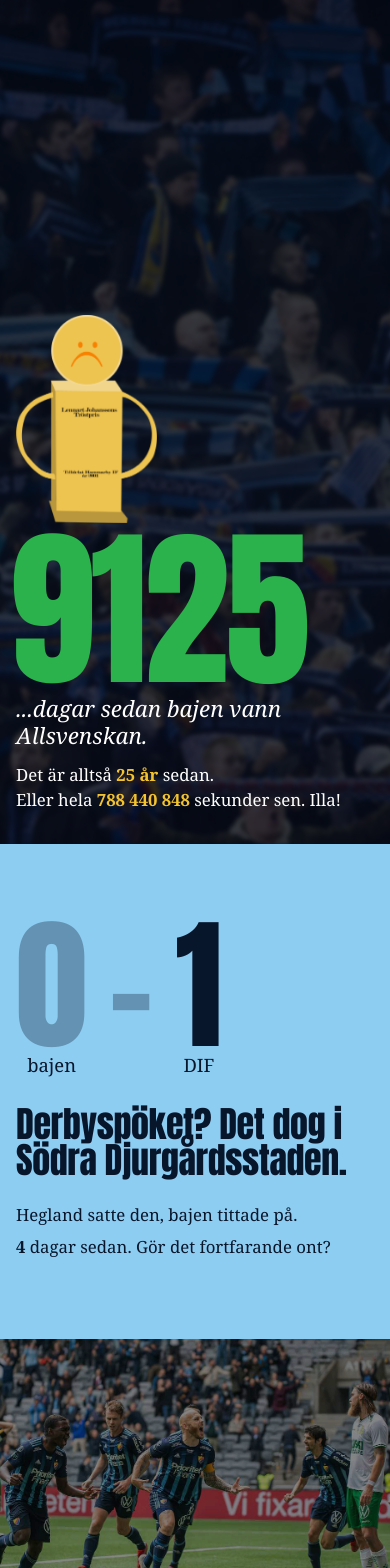
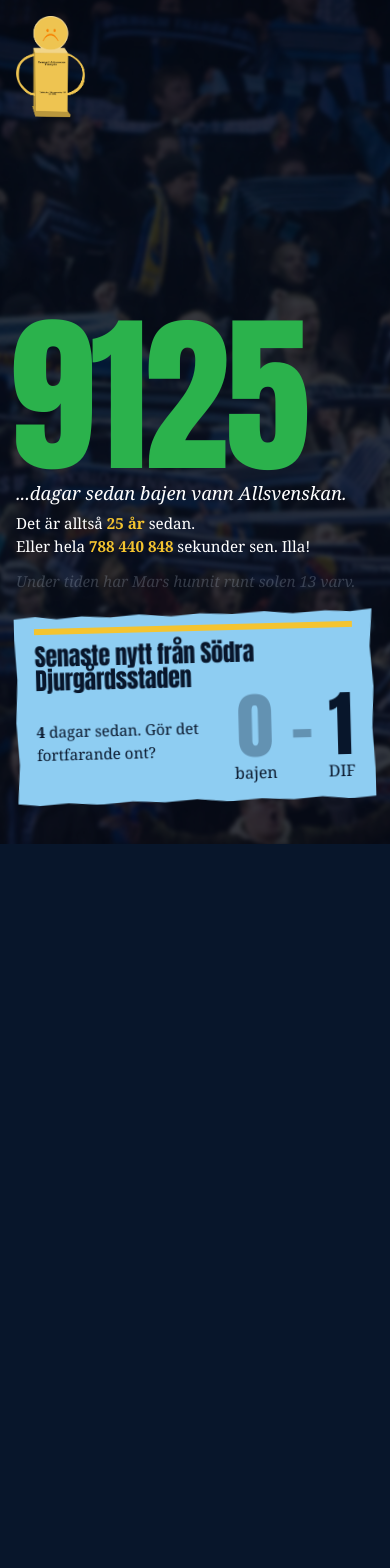
Before and after one commit to felky/Titelspoket, a Svelte app in the folder titelspoket/: page / in a window 390 px wide. Shown: the top 1568 px of the page. After the commit the page ends 844 px from the top, so only its background shows below. Built offline with nearby package versions, Linux system fonts and the light colour scheme.

Commit message:
en skärm, tidningsurklipp, pokalen som logga, jämförelser
Co-Authored-By: Claude Opus 5.5 <noreply@anthropic.com>
Claude-Session: https://claude.ai/code/session_01X7Hwsoacgpg6DGav5GoDK3

```diff
--- a/titelspoket/src/routes/vrak.svelte
+++ b/titelspoket/src/routes/vrak.svelte
@@ -1,9 +1,8 @@
 <script lang="ts">
     import { onMount } from 'svelte';
+    import { fade } from 'svelte/transition';
     import lennarten from '../assets/lennarten.png';
     import bluewall from '../assets/bluewall.jpg';
-    import difVinner from '../assets/difVinner2.jpg';
-    import bajenTorsk from '../assets/bajenTorsk.jpg';
 
     const lastVictory: number = Date.parse("2001-10-21");
     const lastDerby: number = Date.parse("2026-10-11");
@@ -11,6 +10,7 @@
 
     let now: number = Date.now();
     let shown: number | null = null;
+    let ready = false;
 
     $: dateSinceWin = now - lastVictory;
     $: days = Math.round(dateSinceWin / dayMs);
@@ -19,8 +19,19 @@
     $: derbyDays = Math.max(0, Math.floor((now - lastDerby) / dayMs));
     $: counter = shown ?? days;
 
+    // omloppstider: månen 27,32 dagar, Mars 687 dagar, ISS ca 92,9 minuter
+    $: facts = [
+      `Under tiden har månen hunnit runt jorden ${Math.floor(days / 27.32)} gånger.`,
+      `Under tiden har Mars hunnit runt solen ${Math.floor(days / 687)} varv.`,
+      `Under tiden har ISS hunnit runt jorden ${Math.floor(days * 1440 / 92.9).toLocaleString('sv-SE')} gånger.`,
+      `Den som föddes när bajen vann guld fyller ${new Date(now).getFullYear() - 2001} år i år.`,
+    ];
+    let fact = 0;
+
     onMount(() => {
       const timer = setInterval(() => { now = Date.now(); }, 1000);
+      const factTimer = setInterval(() => { fact = (fact + 1) % facts.length; }, 5000);
+      requestAnimationFrame(() => { ready = true; });
 
       if (!matchMedia('(prefers-reduced-motion: reduce)').matches) {
         const start = performance.now();
@@ -32,65 +43,47 @@
         requestAnimationFrame(run);
       }
 
-      return () => clearInterval(timer);
+      return () => { clearInterval(timer); clearInterval(factTimer); };
     });
-
-    function reveal(node: HTMLElement) {
-      document.documentElement.classList.add('js');
-      const io = new IntersectionObserver(([entry]) => {
-        if (entry.isIntersecting) {
-          node.classList.add('in');
-          io.disconnect();
-        }
-      }, { threshold: 0.25 });
-      io.observe(node);
-      return { destroy: () => io.disconnect() };
-    }
   </script>
 
-  <main>
-    <section class="hero" use:reveal>
+  <main class:ready>
     <img src={bluewall} alt="" class="wall">
-      <div class="hero-grid">
+    <img src={lennarten} alt="Lennarts Tröstpris" class="lennarten">
+
     <div class="count">
       <h1 aria-label="{days} dagar">{ counter }</h1>
       <p class="lead">...dagar sedan bajen vann Allsvenskan.</p>
       <p>Det är alltså <b>{ years } år</b> sedan.</p>
       <p>Eller hela <b class="num">{ seconds }</b> sekunder sen. Illa!</p>
+      {#key fact}
+        <p class="fact" in:fade={{ duration: 400 }}>{ facts[fact] }</p>
+      {/key}
     </div>
-        <img src={lennarten} alt="Lennarts Tröstpris" class="lennarten">
-      </div>
-    </section>
 
-    <section class="derby" use:reveal>
-      <div class="derby-text">
-        <h2>Derbyspöket? Det dog i Södra Djurgårdsstaden.</h2>
-        <p>Hegland satte den, bajen tittade på.</p>
-        <p><b class="num">{ derbyDays }</b> {derbyDays === 1 ? 'dag' : 'dagar'} sedan. Gör det fortfarande ont?</p>
-      </div>
+    <article class="clipping">
+      <h2>Senaste nytt från Södra Djurgårdsstaden</h2>
       <p class="score" aria-label="Hammarby 0, Djurgården 1">
         <span class="side lose"><span class="digit">0</span><span class="team">bajen</span></span>
         <span class="dash">-</span>
         <span class="side"><span class="digit">1</span><span class="team">DIF</span></span>
       </p>
-    </section>
-
-    <section class="band" use:reveal>
-      <figure class="big"><img src={difVinner} alt="Djurgården firar mål mot Hammarby" loading="lazy"></figure>
-      <figure><img src={bajenTorsk} alt="Ledsen Hammarbyspelare" loading="lazy"></figure>
-    </section>
+      <p><b class="num">{ derbyDays }</b> {derbyDays === 1 ? 'dag' : 'dagar'} sedan. Gör det fortfarande ont?</p>
+    </article>
   </main>
 
   <style>
-    .hero {
+    main {
       position: relative;
-      min-height: 100svh;
-      display: flex;
-      align-items: flex-end;
-      padding: var(--gutter);
-      padding-bottom: clamp(2rem, 6vw, 5rem);
+      height: 100svh;
       overflow: hidden;
       isolation: isolate;
+      display: grid;
+      grid-template-columns: minmax(0, 1fr) auto;
+      align-items: end;
+      gap: var(--gutter);
+      padding: var(--gutter);
+      padding-bottom: clamp(1.5rem, 5svh, 4rem);
     }
 
     .wall {
@@ -103,7 +96,7 @@
       animation: drift 40s ease-in-out infinite alternate;
     }
 
-    .hero::before {
+    main::before {
       content: '';
       position: absolute;
       inset: 0;
@@ -111,90 +104,100 @@
       z-index: -1;
     }
 
-    .hero-grid {
-      width: 100%;
-      display: grid;
-      grid-template-columns: 1fr auto;
-      align-items: end;
-      gap: var(--gutter);
+    .lennarten {
+      position: absolute;
+      top: var(--gutter);
+      left: var(--gutter);
+      height: clamp(4.5rem, 12svh, 7rem);
+      width: auto;
+      transform-origin: 50% 90%;
+      animation: grumpy 1s var(--ease-out) 1.8s both;
     }
 
     h1 {
       font-family: var(--display);
       font-weight: 400;
-      font-size: clamp(9rem, 38vw, 36rem);
+      font-size: min(28vw, 52svh);
       line-height: 0.82;
       letter-spacing: -0.02em;
       font-variant-numeric: tabular-nums;
       color: var(--bajen);
       margin-left: -0.04em;
-      margin-bottom: clamp(1rem, 2vw, 1.75rem);
+      margin-bottom: clamp(0.75rem, 2svh, 1.5rem);
       user-select: none;
     }
 
     p {
-      font-size: clamp(1.05rem, 1.4vw, 1.25rem);
+      font-size: clamp(1rem, 1.3vw, 1.2rem);
       max-width: 34em;
     }
 
     .lead {
-      font-size: clamp(1.4rem, 2.6vw, 2.25rem);
+      font-size: clamp(1.3rem, 2.4vw, 2rem);
       line-height: 1.2;
       font-style: italic;
-      margin-bottom: 0.75rem;
+      margin-bottom: 0.5rem;
     }
 
     b {
       color: var(--accent);
     }
 
+    .fact {
+      margin-top: 0.75rem;
+      color: var(--muted);
+      font-style: italic;
+      min-height: 1.5em;
+    }
+
     .num {
       font-variant-numeric: tabular-nums;
     }
 
-    .lennarten {
-      height: clamp(10rem, 58svh, 36rem);
-      width: auto;
-      transform-origin: 50% 90%;
-      animation: grumpy 1s var(--ease-out) 1.8s both;
+    /* tidningsurklipp i djurgårdsfärger */
+    .clipping {
+      position: relative;
+      width: min(26rem, 30vw);
+      align-self: center;
+      background: var(--field);
+      color: var(--field-ink);
+      padding: 2.25rem 1.75rem 2rem;
+      transform: rotate(2.5deg);
+      clip-path: polygon(
+        0% 1%, 6% 0%, 12% 1.5%, 19% 0.2%, 27% 1.2%, 35% 0%, 44% 1.4%, 52% 0.3%, 61% 1.1%, 70% 0%, 78% 1.5%, 87% 0.4%, 94% 1.2%, 100% 0%,
+        99.2% 20%, 100% 41%, 99.4% 63%, 100% 84%,
+        100% 99%, 93% 100%, 85% 98.6%, 77% 99.8%, 68% 98.8%, 59% 100%, 50% 98.5%, 41% 99.7%, 32% 98.7%, 23% 100%, 14% 98.8%, 6% 99.9%, 0% 98.7%,
+        0.7% 78%, 0% 56%, 0.6% 33%, 0% 12%
+      );
     }
 
-    .derby {
-      background: var(--field);
-      color: var(--field-ink);
-      padding: clamp(5rem, 12vw, 10rem) var(--gutter);
-      display: grid;
-      grid-template-columns: minmax(0, 1fr) auto;
-      align-items: center;
-      gap: clamp(2rem, 6vw, 6rem);
+    .clipping::after {
+      content: '';
+      position: absolute;
+      left: 1.75rem;
+      right: 1.75rem;
+      top: 1rem;
+      height: 0.4rem;
+      background: var(--accent);
     }
 
     h2 {
       font-family: var(--display);
       font-weight: 400;
-      font-size: clamp(2.25rem, 4.6vw, 4.5rem);
+      font-size: clamp(1.75rem, 2.6vw, 2.5rem);
       line-height: 1;
       letter-spacing: -0.01em;
-      max-width: 13em;
-      margin-bottom: 1.5rem;
-    }
-
-    .derby p:not(.score) + p {
-      margin-top: 0.4rem;
-    }
-
-    .derby b {
-      color: inherit;
+      margin-bottom: 1rem;
     }
 
     .score {
       display: flex;
       align-items: flex-start;
-      gap: 0.15em;
+      gap: 0.2em;
       font-family: var(--display);
-      font-size: clamp(9rem, 22vw, 20rem);
+      font-size: clamp(5rem, 14svh, 9rem);
       line-height: 0.85;
-      max-width: none;
+      margin-bottom: 1rem;
     }
 
     .side {
@@ -203,53 +206,20 @@
       align-items: center;
     }
 
-    .lose {
-      color: var(--field-muted);
-    }
-
-    .dash {
+    .lose, .dash {
       color: var(--field-muted);
     }
 
     .team {
       color: var(--field-ink);
       font-family: var(--text);
-      font-size: 1.15rem;
+      font-size: 1rem;
       line-height: 1;
-      margin-top: 0.6rem;
+      margin-top: 0.5rem;
     }
 
-    .band {
-      display: grid;
-      grid-template-columns: 2fr 1fr;
-      gap: 0;
-      background: var(--bg);
-    }
-
-    figure {
-      margin: 0;
-      overflow: hidden;
-      height: clamp(20rem, 42vw, 40rem);
-    }
-
-    figure img {
-      width: 100%;
-      height: 100%;
-      object-fit: cover;
-      filter: brightness(1.55) contrast(1.05);
-      transition: transform 1.2s var(--ease-out);
-    }
-
-    :global(.js) .band figure img {
-      transform: scale(1.12);
-    }
-
-    :global(.js) .band figure:nth-child(2) img {
-      transition-delay: 120ms;
-    }
-
-    :global(.in) figure img {
-      transform: scale(1) !important;
+    .clipping b {
+      color: inherit;
     }
 
     @keyframes drift {
@@ -266,71 +236,88 @@
       100% { transform: rotate(0); }
     }
 
-    /* entrances, only when script runs */
-    :global(.js) .hero .count > *,
-    :global(.js) .derby .derby-text > *,
-    :global(.js) .derby .score > * {
-      opacity: 0;
-      transform: translate3d(0, 24px, 0);
+    @keyframes slap {
+      from { opacity: 0; transform: translate3d(0, -30%, 0) rotate(-8deg) scale(1.15); }
+      to { opacity: 1; transform: rotate(2.5deg); }
+    }
+
+    .count > * {
       transition: opacity 0.7s var(--ease-out), transform 0.7s var(--ease-out);
     }
 
-    :global(.js) .derby .score > .side:last-child {
-      transform: translate3d(0, -40%, 0);
-      transition-duration: 0.9s;
+    main:not(.ready) .count > * {
+      opacity: 0;
+      transform: translate3d(0, 24px, 0);
     }
 
-    :global(.in) .count > *,
-    :global(.in) .derby-text > *,
-    :global(.in) .score > * {
-      opacity: 1 !important;
-      transform: none !important;
+    .count > :nth-child(2) { transition-delay: 80ms; }
+    .count > :nth-child(3) { transition-delay: 160ms; }
+
+    .ready .clipping {
+      animation: slap 0.6s var(--ease-out) 1.2s both;
     }
 
-    .count > :nth-child(2), .derby-text > :nth-child(2), .score > :nth-child(2) { transition-delay: 80ms; }
-    .count > :nth-child(3), .derby-text > :nth-child(3) { transition-delay: 160ms; }
-    .count > :nth-child(4) { transition-delay: 240ms; }
-    .score > :nth-child(3) { transition-delay: 380ms; }
-
     @media (max-width: 720px) {
-      .hero-grid {
+      main {
         grid-template-columns: 1fr;
-      }
-
-      .lennarten {
-        grid-row: 1;
-        height: 13rem;
+        grid-template-rows: auto auto;
+        align-content: end;
+        gap: 1.25rem;
       }
 
       h1 {
-        font-size: 44vw;
+        font-size: min(44vw, 30svh);
       }
 
-      .derby {
-        grid-template-columns: 1fr;
+      p {
+        font-size: 0.95rem;
+      }
+
+      .lead {
+        font-size: 1.15rem;
+      }
+
+      .clipping {
+        width: auto;
+        padding: 1.75rem 1.25rem 1.25rem;
+        transform: rotate(-1.5deg);
+        display: grid;
+        grid-template-columns: 1fr auto;
+        column-gap: 1rem;
+        align-items: center;
+      }
+
+      .clipping::after {
+        left: 1.25rem;
+        right: 1.25rem;
+        top: 0.75rem;
+      }
+
+      h2 {
+        font-size: 1.5rem;
+        grid-column: 1 / -1;
+        margin-bottom: 0.5rem;
       }
 
       .score {
-        order: -1;
+        font-size: 4.5rem;
+        margin-bottom: 0;
+        order: 2;
       }
 
-      .band {
-        grid-template-columns: 1fr;
+      .clipping p:last-child {
+        font-size: 0.95rem;
       }
 
-      figure {
-        height: auto;
-        aspect-ratio: 4 / 3;
+      @keyframes slap {
+        from { opacity: 0; transform: translate3d(0, -30%, 0) rotate(-8deg) scale(1.1); }
+        to { opacity: 1; transform: rotate(-1.5deg); }
       }
     }
 
     @media (prefers-reduced-motion: reduce) {
-      .wall, .lennarten { animation: none; }
-      :global(.js) .hero .count > *,
-      :global(.js) .derby .derby-text > *,
-      :global(.js) .derby .score > * {
-        transform: none !important;
-        transition: opacity 0.3s linear;
-      }
+      .wall, .lennarten, .ready .clipping { animation: none; }
+      .count > * { transition: none; }
+      main:not(.ready) .count > * { opacity: 1; transform: none; }
     }
   </style>
```
Lines whose indentation alone changed are shown as unchanged.
